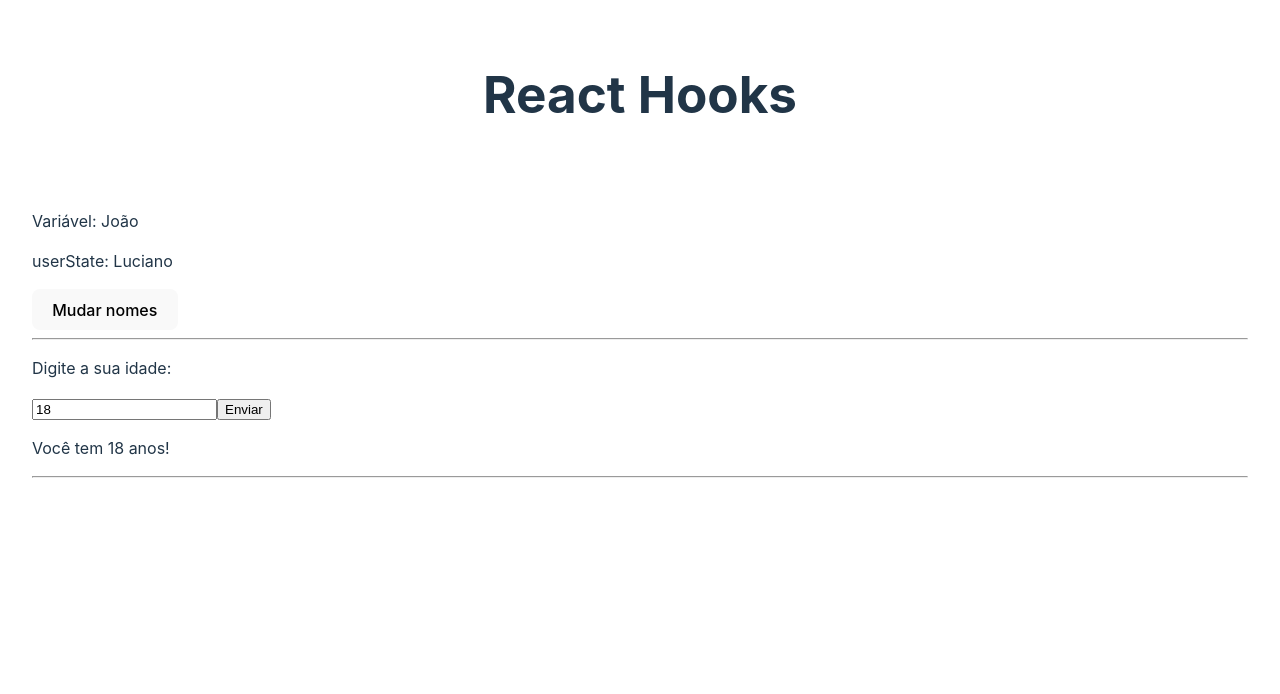
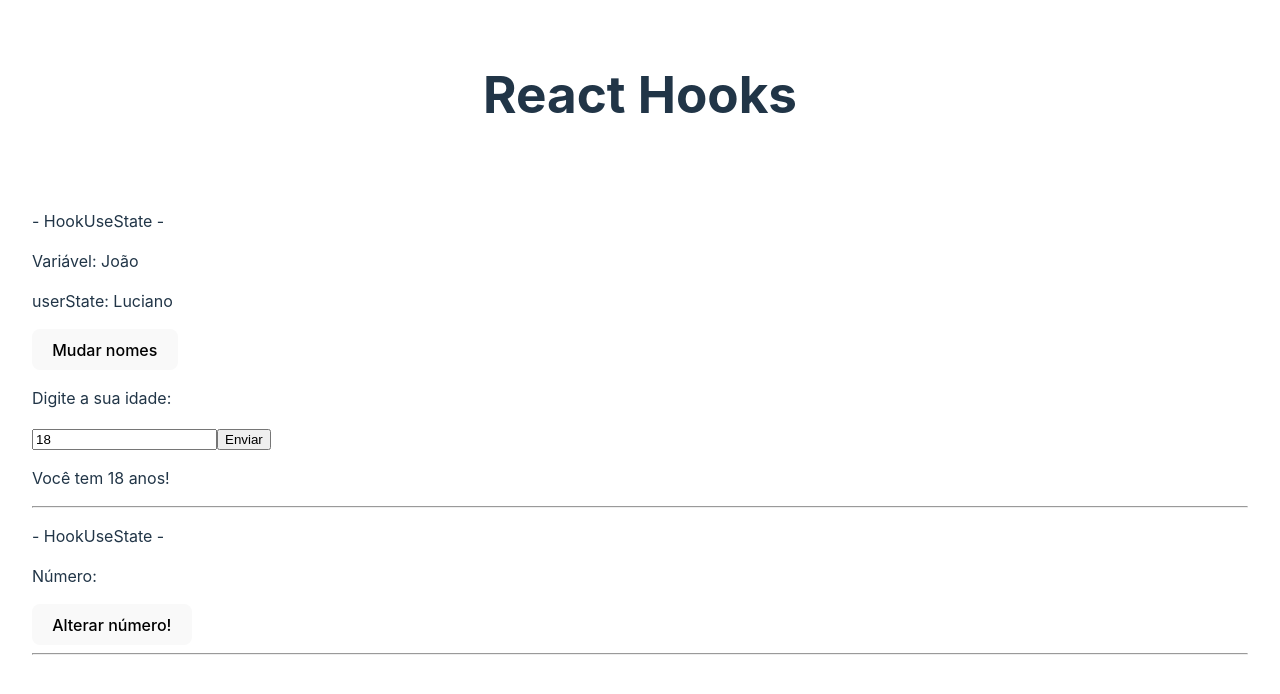
Before and after one commit to lucianobrsts/cursoreactudemy, a React (Vite) app in the folder 11_REACT_HOOKS/reacthooks/: page / in a window 1280 px wide. Shown: the top 694 px of the page. Built offline with nearby package versions, Linux system fonts and the light colour scheme.

Commit message:
usando useReducer

```diff
--- /dev/null
+++ b/11_REACT_HOOKS/reacthooks/src/components/HookUseReducer.jsx
@@ -0,0 +1,21 @@
+import { useReducer } from "react";
+
+const HookUseReducer = () => {
+  // 1- começando com o useReducer
+  const [number, dispatch] = useReducer((state, action) => {
+    return Math.random(state);
+  });
+
+  return (
+    <div>
+      {/* 1- useState */}
+      <p>- HookUseState -</p>
+      <p>Número: {number}</p>
+      <button onClick={dispatch}>Alterar número!</button>
+
+      <hr />
+    </div>
+  );
+};
+
+export default HookUseReducer;
--- a/11_REACT_HOOKS/reacthooks/src/components/HookUseState.jsx
+++ b/11_REACT_HOOKS/reacthooks/src/components/HookUseState.jsx
@@ -27,11 +27,11 @@ const HookUseState = () => {
   return (
     <div>
       {/* 1- useState */}
+      <p>- HookUseState -</p>
       <p>Variável: {userName}</p>
       <p>userState: {name}</p>
 
       <button onClick={changeNames}>Mudar nomes</button>
-      <hr />
 
       {/* 1- useState */}
       <p>Digite a sua idade:</p>
--- a/11_REACT_HOOKS/reacthooks/src/pages/Home/Home.jsx
+++ b/11_REACT_HOOKS/reacthooks/src/pages/Home/Home.jsx
@@ -2,11 +2,13 @@ import styles from "./Home.module.css"
 import React from 'react'
 
 import HookUseState from "../../components/HookUseState"
+import HookUseReducer from "../../components/HookUseReducer"
 
 const Home = () => {
   return (
     <div className={styles.container}>
       <HookUseState />
+      <HookUseReducer />
     </div>
   )
 }
```
